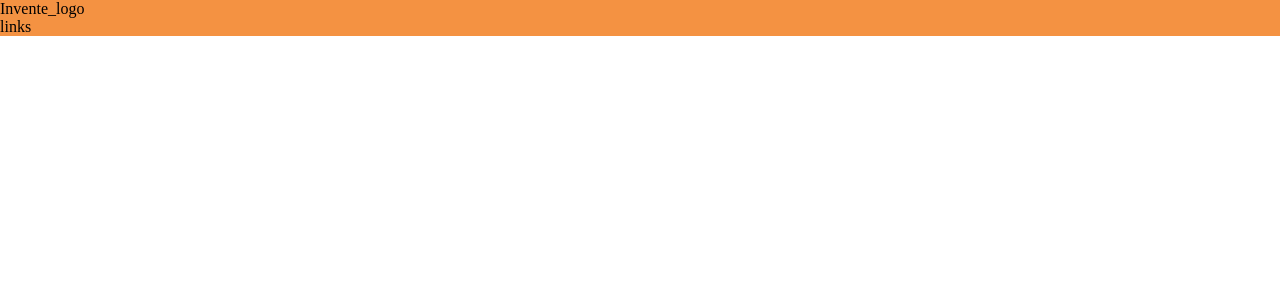
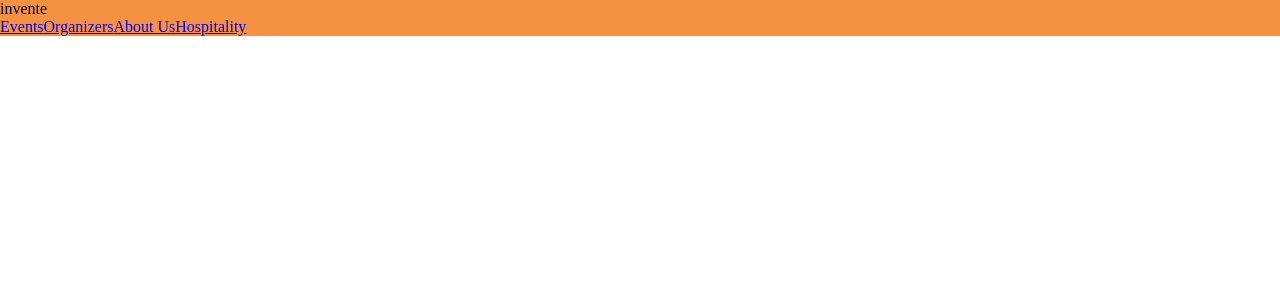
Before and after one commit to smriz/invente-4.0, a React (Create React App) app: page / in a window 1280 px wide. Shown: the top 300 px of the page. Built offline with nearby package versions, Linux system fonts and the light colour scheme.

Commit message:
Home+navi

```diff
--- a/src/components/Home.js
+++ b/src/components/Home.js
@@ -5,7 +5,7 @@ import Navigator from './Navigator'
 class Home extends React.Component{
 	render(){
 		return <div>
-			<Navigator/>
+			<Navigator title='invente'/>
 		</div>;
 	}
 }
--- a/src/components/Navigator.js
+++ b/src/components/Navigator.js
@@ -1,15 +1,30 @@
 import React from 'react';
-
+import {Link} from 'react-router-dom';
 class Navigator extends React.Component{
 		constructor(props){
 			super(props);
+			this.routeMap = {
+				'Events' :'/events',
+				'Organizers':'/organizers',
+				'About Us':'/about-us',
+				'Hospitality':'/hospitality'
+			}
+			this.state = {
+				title:props.title
+			}
 		}
 		render(){
 			return (
 				<div className='navigator'>
-					<div>Invente_logo</div>
-					<div>
-						links
+					<div className='main'>
+						{this.state.title}
+					</div>
+					<div className='links'>
+						{
+							Object.keys(this.routeMap).map(key =>
+  								<Link to={this.routeMap[key]}>{key}</Link>
+  							)
+						}
 					</div>
 				</div>
 			);
```
Also changed, not shown: 1 other file (tests, documents, lock files or other folders).
